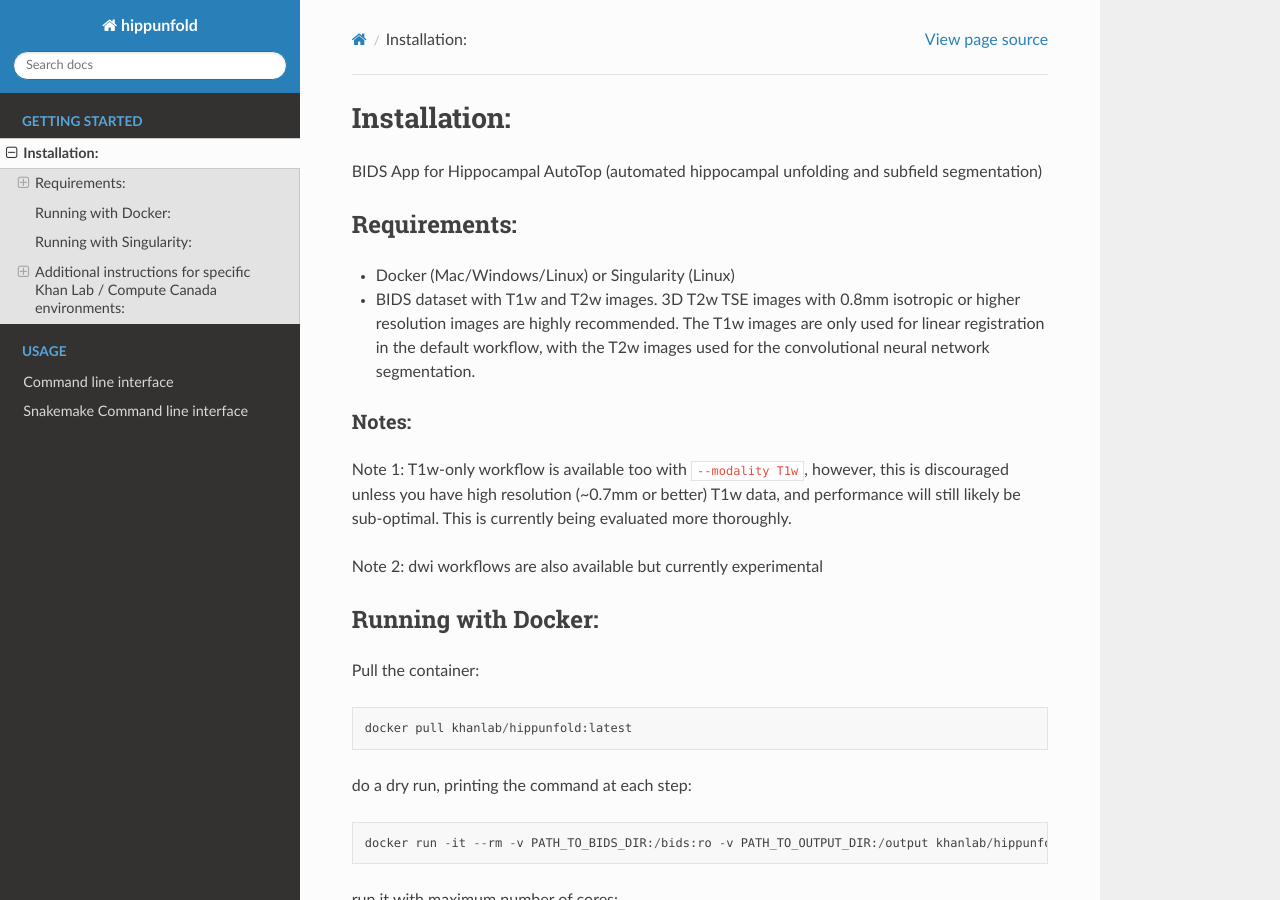
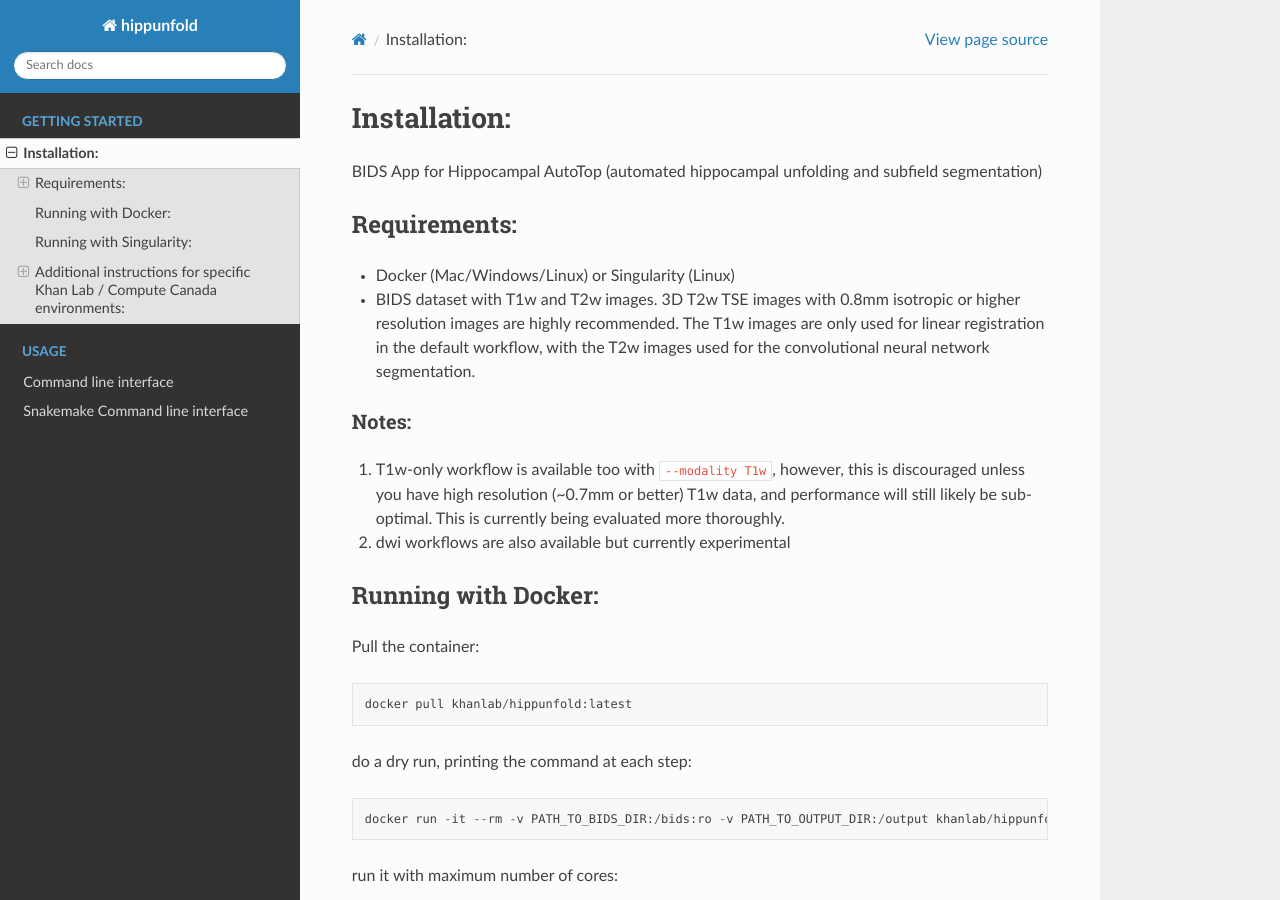
Before and after one commit to mcespedes99/hippunfold, a Sphinx documentation site: the page built from docs/getting_started/installation.rst, in a window 1280 px wide and 900 px high. Built offline with Sphinx 7.4.7 and the Read the Docs theme 2.0.0, drawn with Linux system fonts in a browser that asks for light colours.

Commit message:
minor doc update [skip ci]

```diff
--- a/docs/getting_started/installation.rst
+++ b/docs/getting_started/installation.rst
@@ -13,9 +13,9 @@
 Notes:
 ^^^^^^
 
-Note 1: T1w-only workflow is available too with ``--modality T1w``\ , however, this is discouraged unless you have high resolution (~0.7mm or better) T1w data, and performance will still likely be sub-optimal. This is currently being evaluated more thoroughly.
+#. T1w-only workflow is available too with ``--modality T1w``\ , however, this is discouraged unless you have high resolution (~0.7mm or better) T1w data, and performance will still likely be sub-optimal. This is currently being evaluated more thoroughly.
 
-Note 2: dwi workflows are also available but currently experimental
+#. dwi workflows are also available but currently experimental
 
 
 Running with Docker:
```
